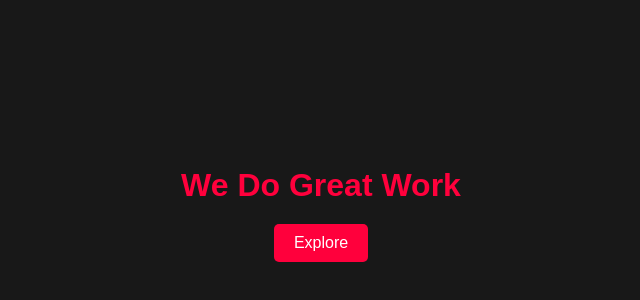
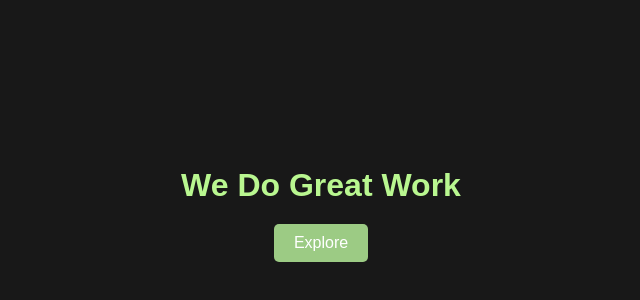
Before and after one commit to chessman-2004/demo, a plain HTML site: page index.html in a window 1280 px wide. Shown: the part 186-486 px from the top of the page, without its empty margins (319-959 px from the left). Drawn offline with Linux system fonts and the light colour scheme.

Commit message:
second commit

```diff
--- a/index.css
+++ b/index.css
@@ -23,14 +23,14 @@ body{
 }
 
 h1{
-    color:rgb(255,0,60);
+    color:rgb(185,247,144);
 }
 
 button{
     padding : 10px 20px;
     font-size:16px;
     color:white;
-    background-color : rgb(255,0,60);
+    background-color : rgb(156,203,132);
     border:none;
     border-radius:5px;
     cursor:pointer;
```
